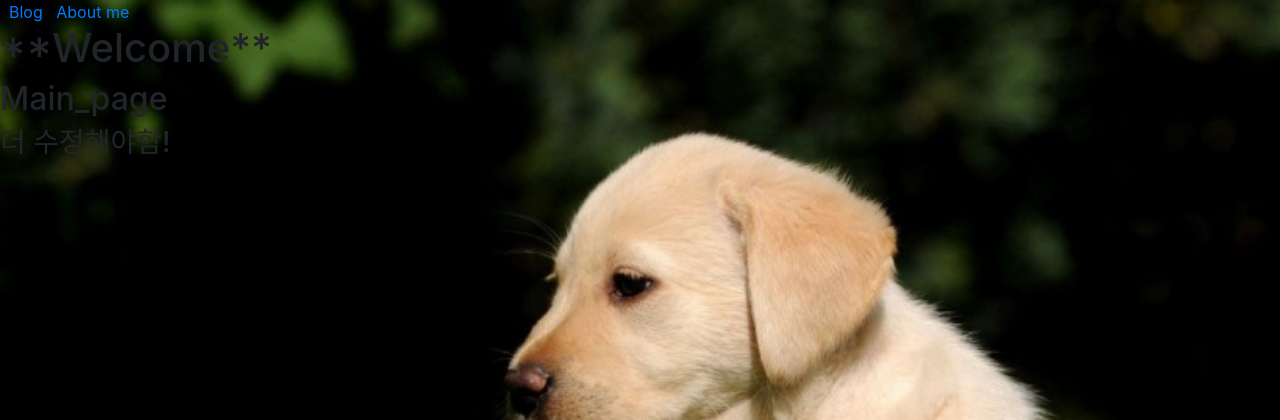
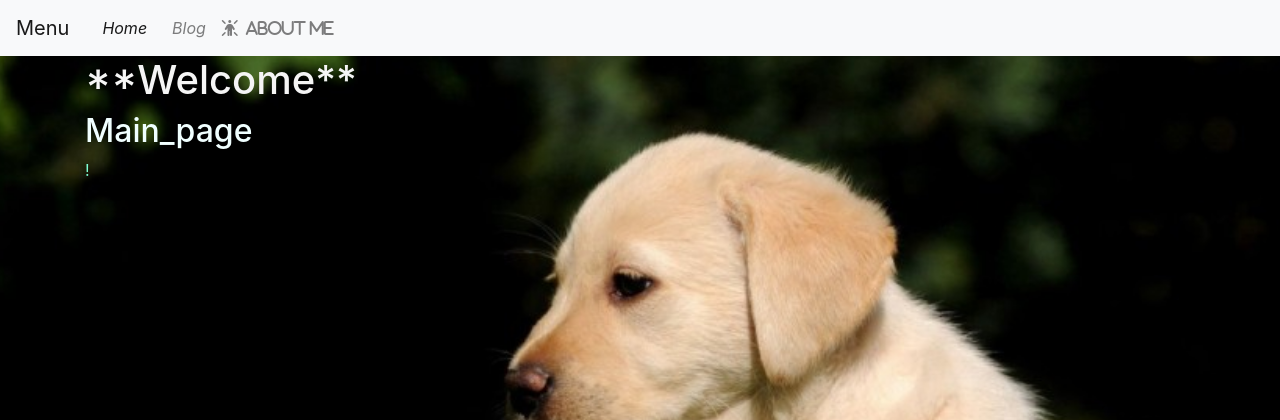
Before and after one commit to leejunghyunA/Django, a Django app: page / in a window 1280 px wide. Shown: the top 420 px of the page. Run offline with Django 3.2, Linux system fonts and the light colour scheme; some libraries are stand-ins or nearby versions.

Commit message:
single_pages 만들기

```diff
--- a/single_pages/static/single_pages/css/landing.css
+++ b/single_pages/static/single_pages/css/landing.css
@@ -6,10 +6,22 @@ body {
     -o-background-size: cover;
 }
 
-section {
+/* section {
     margin-bottom: 150px;
-}
+} */
 
 .card {
     background-color: rgba(255, 255, 255, 0.6);
 }
+
+.main_text {
+    color: whitesmoke;
+}
+
+.side_text {
+    color: azure;
+}
+
+.p_text {
+    color: aquamarine;
+}
--- a/single_pages/templates/single_pages/landing.html
+++ b/single_pages/templates/single_pages/landing.html
@@ -11,15 +11,31 @@
     <!-- 내 킷코드 -->
 </head>
 <body>
-<nav>
-    <a href="/blog/"><i class="fa-duotone fa-avocado"></i>&nbsp Blog</a>
-    <a href="/about_me/"><i class="fa-light fa-user-secret"></i>&nbsp About me</a>
+<nav class="navbar navbar-expand-lg navbar-light bg-light">
+    <a class="navbar-brand" href="#">Menu</a>
+    <button class="navbar-toggler" type="button" data-toggle="collapse" data-target="#navbarNavDropdown" aria-controls="navbarNavDropdown" aria-expanded="false" aria-label="Toggle navigation">
+        <span class="navbar-toggler-icon"></span>
+    </button>
+    <div class="collapse navbar-collapse">
+        <ul class="navbar-nav">
+            <li class="nav-item active">
+                <a  class="nav-link" href="/"><i class="fa-light fa-house-chimney">&nbsp Home</i><span class="sr-only">(current)</span></a>
+            </li>
+            <li class="nav-item">
+                <a class="nav-link" href="/blog/"><i class="fa-light fa-seedling">&nbsp Blog</i></a>
+            </li>
+            <li class="nav-item">
+                <a class="nav-link" href="/about_me/"><i class="fa-solid fa-person-rays">&nbsp About me</i></a>
+            </li>
+        </ul>
+    </div>
 </nav>
 
-
-<h1>**Welcome**</h1>
-<h2>Main_page</h2>
-<h3>더 수정해야함!</h3>
+<div class="container">
+    <h1 class="main_text">**Welcome**</h1>
+    <h2 class="side_text">Main_page</h2>
+    <p class="p_text">!</p>
+</div>
 
 <div class="fixed-bottom">
     <footer class="footer py-3 bg-dark">
```
